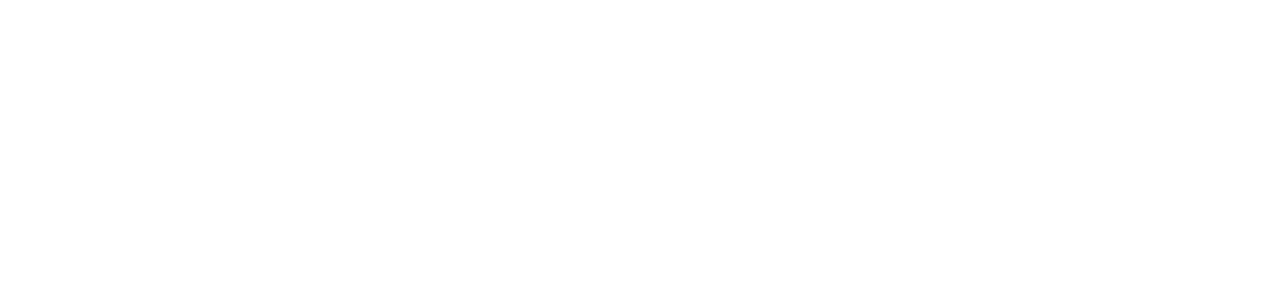
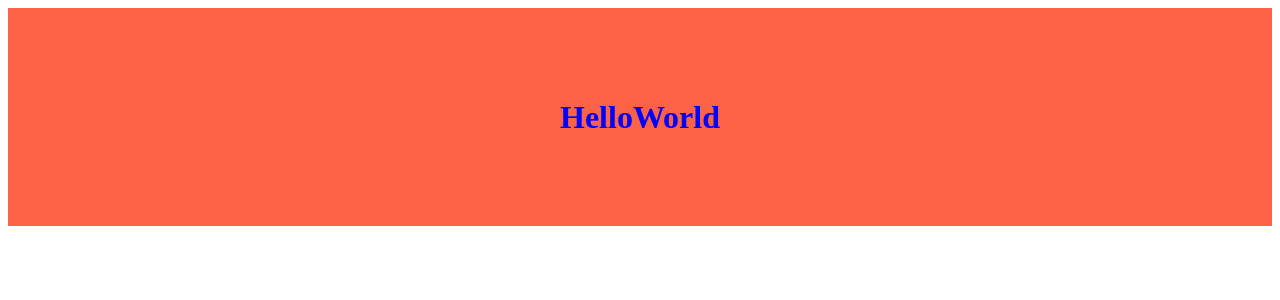
Before and after one commit to celinelegros/hackjam-styled-components, a React (Create React App) app: page / in a window 1280 px wide. Shown: the top 300 px of the page. Built offline with nearby package versions, Linux system fonts and the light colour scheme.

Commit message:
First exercice draft

```diff
--- a/src/01-basic-solution/App.js
+++ b/src/01-basic-solution/App.js
@@ -1,11 +1,45 @@
 import React, {Component} from 'react';
+import styled from 'styled-components'
+
+
+// FIRST VERSION
+
+const StyledSection = styled.section`
+  padding: 4em;
+  background: tomato
+`;
+
+const StyledTitle = styled.h1`
+  font-size: 2em;
+  text-align: center;
+  color: blue;
+`;
 
 export class App extends Component {
   render() {
     return (
-      <div>
-
-      </div>
+      <StyledSection>
+        <StyledTitle>Hello World</StyledTitle>
+      </StyledSection>
     );
   }
 }
+
+// SECOND VERSION
+
+const StyledApp = styled.section`
+  padding: 4em;
+  background: tomato;
+
+  h1 {
+  font-size: 2em;
+  text-align: center;
+  color: blue;
+  }
+`;
+
+export const App2 = () => (
+  <StyledApp>
+    <h1>HelloWorld</h1>
+  </StyledApp>
+);
--- a/src/01-basic/App.js
+++ b/src/01-basic/App.js
@@ -3,9 +3,9 @@
 export class App extends Component {
   render() {
     return (
-      <div>
-
-      </div>
+      <section style={{padding: '4em', background: 'tomato'}}>
+        <h1 style={{'font-size': '2em', 'text-align': 'center', color: 'blue'}}>Hello world</h1>
+      </section>
     );
   }
 }
--- a/src/index.js
+++ b/src/index.js
@@ -1,5 +1,5 @@
 import React from 'react';
 import ReactDOM from 'react-dom';
-import {App} from './01-basic/App';
+import {App2} from './01-basic-solution/App';
 
-ReactDOM.render(<App />, document.getElementById('root'));
+ReactDOM.render(<App2 />, document.getElementById('root'));
```
